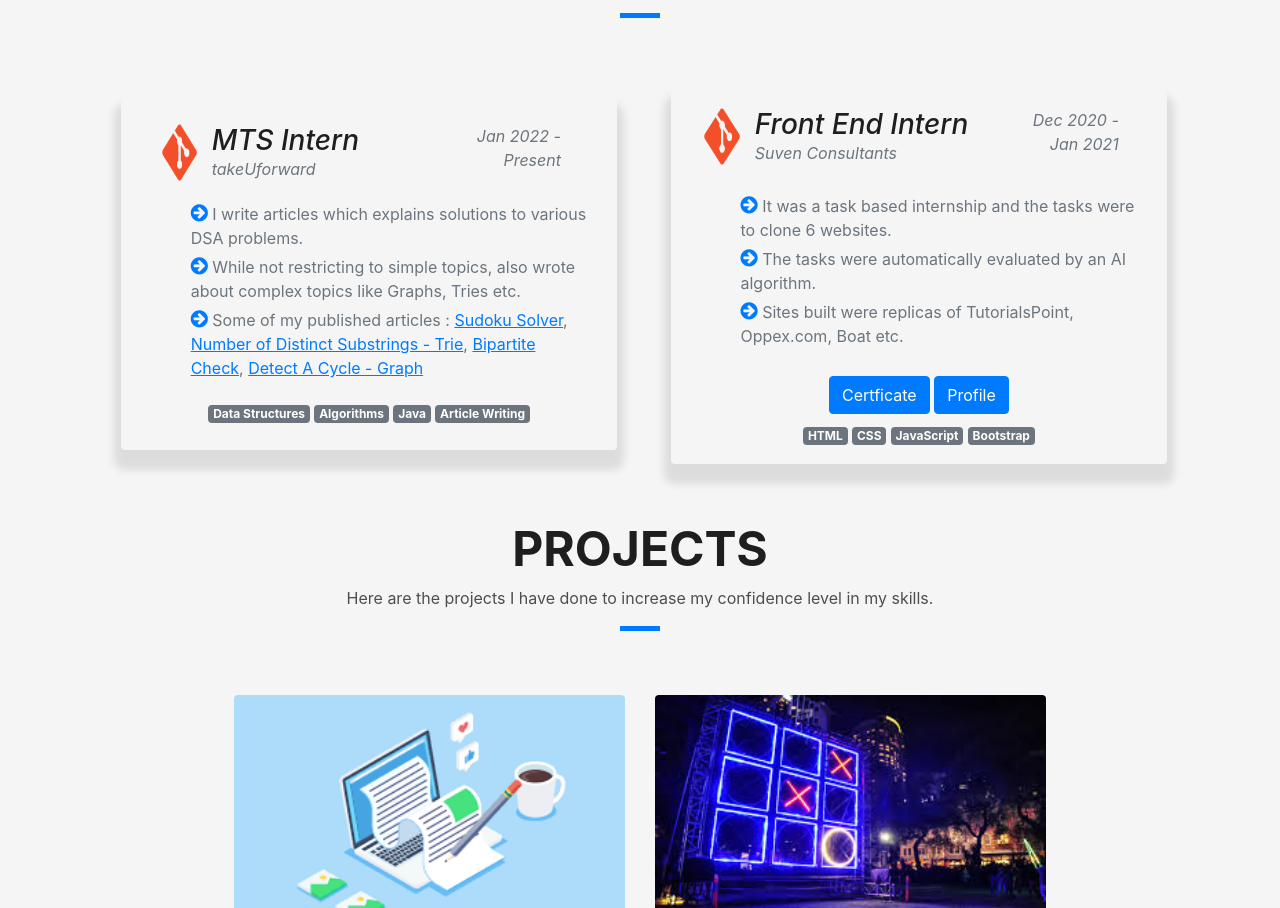
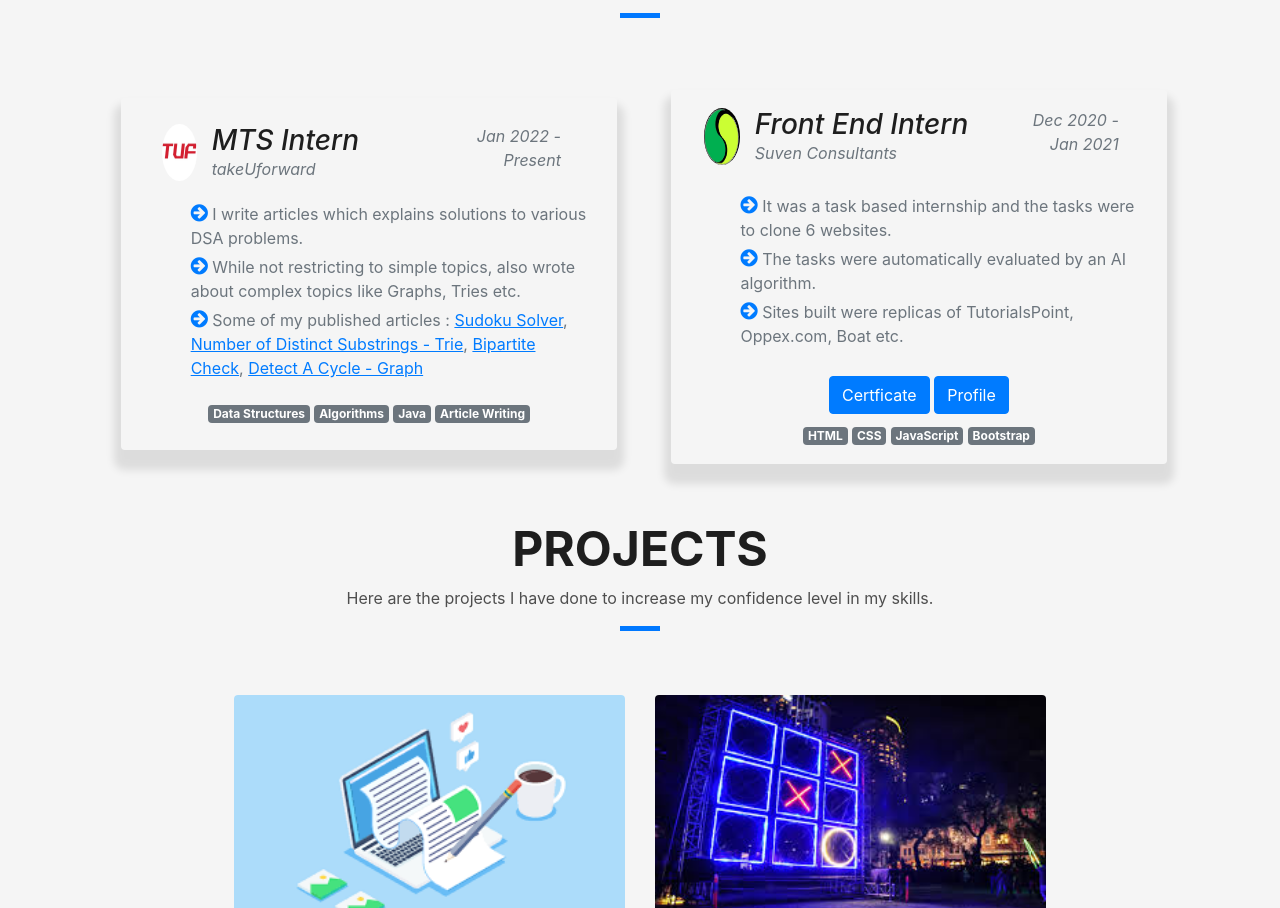
Before and after one commit to Prathap-P/Prathap-P.github.io, a plain HTML site: page index.html in a window 1280 px wide. Shown: the part 1552-2460 px from the top of the page. Drawn offline with Linux system fonts and the light colour scheme; files whose address does not match are found by name.

Commit message:
replace companies logos

```diff
--- a/index.html
+++ b/index.html
@@ -7,34 +7,28 @@
   <meta content="" name="keywords">
   <meta content="" name="description">
 
-  <!-- Favicons -->
+
   <link href="img/p.jfif" rel="icon">
-  <link href="img/apple-touch-icon.png" rel="apple-touch-icon">
+  <link href="img/p.png" rel="apple-touch-icon">
 
-  <!-- Bootstrap CSS File -->
+
   <link href="lib/bootstrap/css/bootstrap.min.css" rel="stylesheet">
 
-  <!-- Libraries CSS Files -->
+
   <link href="lib/font-awesome/css/font-awesome.min.css" rel="stylesheet">
   <link href="lib/animate/animate.min.css" rel="stylesheet">
   <link href="lib/ionicons/css/ionicons.min.css" rel="stylesheet">
   <link href="lib/owlcarousel/assets/owl.carousel.min.css" rel="stylesheet">
   <link href="lib/lightbox/css/lightbox.min.css" rel="stylesheet">
 
-  <!-- Main Stylesheet File -->
+
   <link href="css/style.css" rel="stylesheet">
 
-  <!-- =======================================================
-    Theme Name: DevFolio
-    Theme URL: https://bootstrapmade.com/devfolio-bootstrap-portfolio-html-template/
-    Author: BootstrapMade.com
-    License: https://bootstrapmade.com/license/
-  ======================================================= -->
 </head>
 
 <body id="page-top">
 
-  <!--/ Nav Star /-->
+
   <nav class="navbar navbar-b navbar-trans navbar-expand-md fixed-top" id="mainNav">
     <div class="container">
       <a class="navbar-brand js-scroll" href="#page-top">Portfolio</a>
@@ -68,103 +62,26 @@
       </div>
     </div>
   </nav>
-  <!--/ Nav End /-->
 
-  <!--/ Intro Skew Star /-->
+
+
   <div id="home" class="intro route bg-image" style="background-image: url(img/intro-bg.jpg)">
     <div class="overlay-itro"></div>
     <div class="intro-content display-table">
       <div class="table-cell">
         <div class="container">
-          <!--<p class="display-6 color-d">Hello, world!</p>-->
+
           <h1 class="intro-title mb-4">I am Prathap</h1>
           <p class="intro-subtitle"><span class="text-slider-items">Web Developer, Competitive Programmer, Student</span><strong class="text-slider"></strong></p>
-          <!-- <p class="pt-3"><a class="btn btn-primary btn js-scroll px-4" href="#about" role="button">Learn More</a></p> -->
+
         </div>
       </div>
     </div>
   </div>
-  <!--/ Intro Skew End /-->
-<!--
-  <section id="about" class="about-mf sect-pt4 route">
-    <div class="container">
-      <div class="row">
-        <div class="col-sm-12">
-          <div class="box-shadow-full">
-            <div class="row">
-              <div class="col-md-6">
-                <div class="row">
-                  <div class="col-sm-6 col-md-5">
-                    <div class="about-img">
-                      <img src="img/testimonial-2.jpg" class="img-fluid rounded b-shadow-a" alt="">
-                    </div>
-                  </div>
-                  <div class="col-sm-6 col-md-7">
-                    <div class="about-info">
-                      <p><span class="title-s">Name: </span> <span>Morgan Freeman</span></p>
-                      <p><span class="title-s">Profile: </span> <span>full stack developer</span></p>
-                      <p><span class="title-s">Email: </span> <span>contact@example.com</span></p>
-                      <p><span class="title-s">Phone: </span> <span>(617) 557-0089</span></p>
-                    </div>
-                  </div>
-                </div>
-                <div class="skill-mf">
-                  <p class="title-s">Skill</p>
-                  <span>HTML</span> <span class="pull-right">85%</span>
-                  <div class="progress">
-                    <div class="progress-bar" role="progressbar" style="width: 85%;" aria-valuenow="85" aria-valuemin="0"
-                      aria-valuemax="100"></div>
-                  </div>
-                  <span>CSS3</span> <span class="pull-right">75%</span>
-                  <div class="progress">
-                    <div class="progress-bar" role="progressbar" style="width: 75%" aria-valuenow="75" aria-valuemin="0"
-                      aria-valuemax="100"></div>
-                  </div>
-                  <span>PHP</span> <span class="pull-right">50%</span>
-                  <div class="progress">
-                    <div class="progress-bar" role="progressbar" style="width: 50%" aria-valuenow="50" aria-valuemin="0"
-                      aria-valuemax="100"></div>
-                  </div>
-                  <span>JAVASCRIPT</span> <span class="pull-right">90%</span>
-                  <div class="progress">
-                    <div class="progress-bar" role="progressbar" style="width: 90%" aria-valuenow="90" aria-valuemin="0"
-                      aria-valuemax="100"></div>
-                  </div>
-                </div>
-              </div>
-              <div class="col-md-6">
-                <div class="about-me pt-4 pt-md-0">
-                  <div class="title-box-2">
-                    <h5 class="title-left">
-                      About me
-                    </h5>
-                  </div>
-                  <p class="lead">
-                    Curabitur non nulla sit amet nisl tempus convallis quis ac lectus. Curabitur arcu erat, accumsan id
-                    imperdiet et, porttitor
-                    at sem. Praesent sapien massa, convallis a pellentesque nec, egestas non nisi. Nulla
-                    porttitor accumsan tincidunt.
-                  </p>
-                  <p class="lead">
-                    Mauris blandit aliquet elit, eget tincidunt nibh pulvinar a. Vivamus suscipit tortor eget felis
-                    porttitor volutpat. Vestibulum
-                    ac diam sit amet quam vehicula elementum sed sit amet dui. porttitor at sem.
-                  </p>
-                  <p class="lead">
-                    Nulla porttitor accumsan tincidunt. Quisque velit nisi, pretium ut lacinia in, elementum id enim.
-                    Nulla porttitor accumsan
-                    tincidunt. Mauris blandit aliquet elit, eget tincidunt nibh pulvinar a.
-                  </p>
-                </div>
-              </div>
-            </div>
-          </div>
-        </div>
-      </div>
-    </div>
-  </section> -->
 
-  <!--/ Section Services Star /-->
+
+
+
   <section id="skills" class="services-mf route m-3 pt-4">
     <div class="container">
       <div class="row mb-4">
@@ -278,7 +195,7 @@
     </div>
   </section>
 
-  <!--/ Section Portfolio End /-->
+
   <section id="experience" class="portfolio-mf sect-pt4 route p-4">
     <div class="">
 
@@ -304,7 +221,7 @@
             <div class="p-3 padd0">
 
               <div class= "col-12 row font-italic mb-3 exp-heading">
-                <img class= "p-0 col-2 col-sm-1" src= "img/git.png" />
+                <img class= "p-0 col-2 col-sm-1 rounded-circle" src= "img/tuf.jpg" />
 
                 <div class= "col-10 col-sm-7">
                   <h3 class="m-0">MTS Intern</h3>
@@ -354,7 +271,7 @@
             <div class="p-2 padd0">
 
               <div class= "col-12 row font-italic mb-2 exp-heading">
-                <img class= "p-0 col-2 col-sm-1" src= "img/git.png" />
+                <img class= "p-0 col-2 col-sm-1 rounded-circle" src= "img/suven.jpg" />
 
                 <div class= "col-10 col-sm-7">
                   <h3 class="m-0">Front&nbsp;End&nbsp;Intern</h3>
@@ -406,7 +323,7 @@
     </div>
   </section>
 
-  <!--/ Section Portfolio Star /-->
+
   <section id="work" class="portfolio-mf sect-pt4 route p-4">
     <div class="">
 
@@ -512,7 +429,7 @@
     </div>
   </section>
 
-  <!--/ Section Blog Star /-->
+
   <section id="cpdev" class="blog-mf sect-pt4 route pt-4">
     <div class="">
       <div class="row">
@@ -560,9 +477,9 @@
       </div>
     </div>
   </section>
-  <!--/ Section Blog End /-->
 
-  <!--/ Section Contact-Footer Star /-->
+
+
   <section class="paralax-mf footer-paralax bg-image sect-mt4 route " style="background-image: url(img/overlay-bg.jpg)">
     <div class="overlay-mf "></div>
     <div class="container">
@@ -640,26 +557,26 @@
       </div>
     </footer>
   </section>
-  <!--/ Section Contact-footer End /-->
+
 
   <a href="#" class="back-to-top"><i class="fa fa-chevron-up"></i></a>
   <div id="preloader"></div>
 
-  <!-- JavaScript Libraries -->
+
   <script src="lib/jquery/jquery.min.js"></script>
   <script src="lib/jquery/jquery-migrate.min.js"></script>
+  <script src="lib/bootstrap/js/bootstrap.min.js"></script>
   <script src="lib/popper/popper.min.js"></script>
-  <script src="lib/bootstrap/js/bootstrap.min.js"></script>
   <script src="lib/easing/easing.min.js"></script>
   <script src="lib/counterup/jquery.waypoints.min.js"></script>
   <script src="lib/counterup/jquery.counterup.js"></script>
   <script src="lib/owlcarousel/owl.carousel.min.js"></script>
   <script src="lib/lightbox/js/lightbox.min.js"></script>
   <script src="lib/typed/typed.min.js"></script>
-  <!-- Contact Form JavaScript File -->
+
   <script src="contactform/contactform.js"></script>
 
-  <!-- Template Main Javascript File -->
+
   <script src="js/main.js"></script>
 
   <script type="text/javascript">
```
Also changed, not shown: img/suven.jpg (added), img/tuf.jpg (added).
